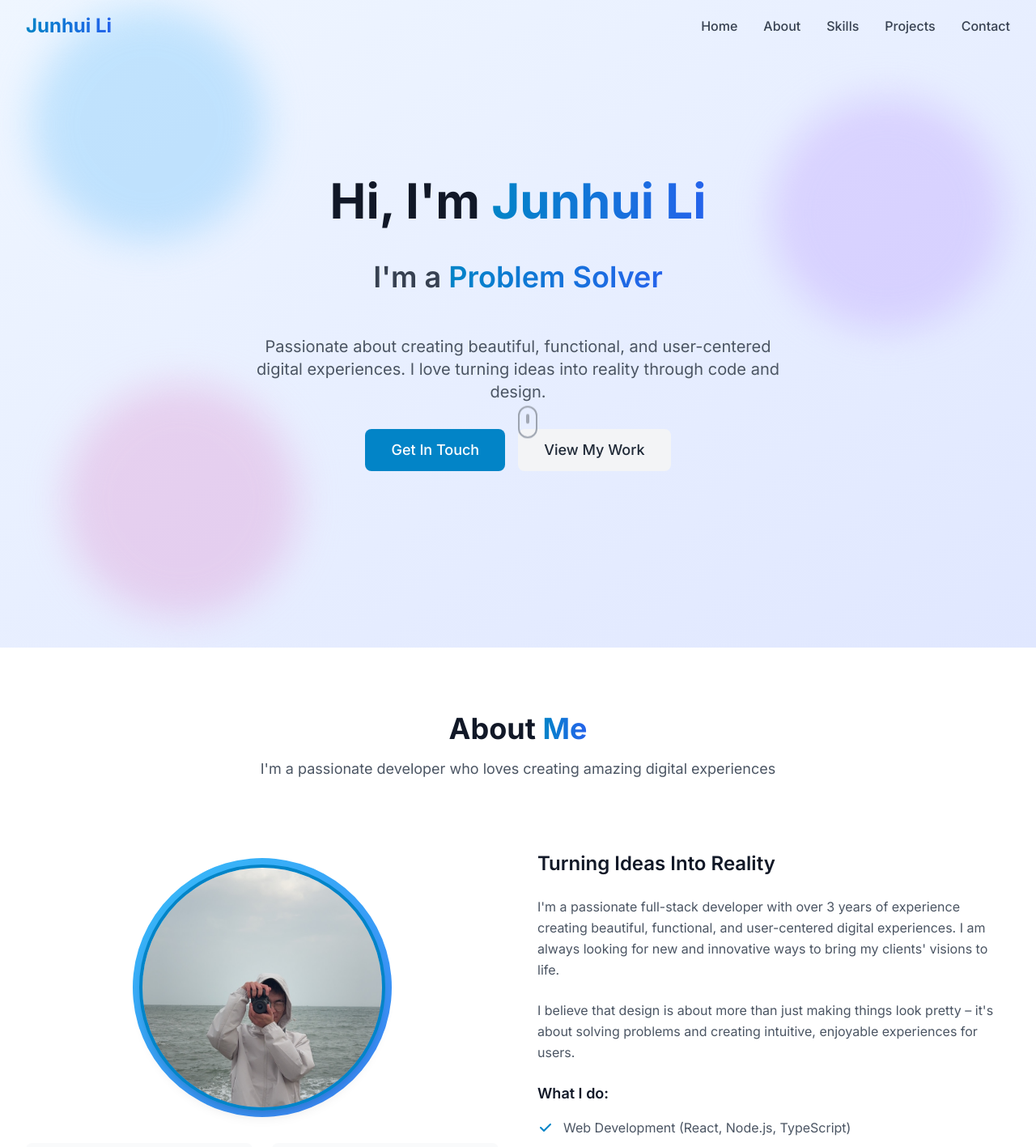
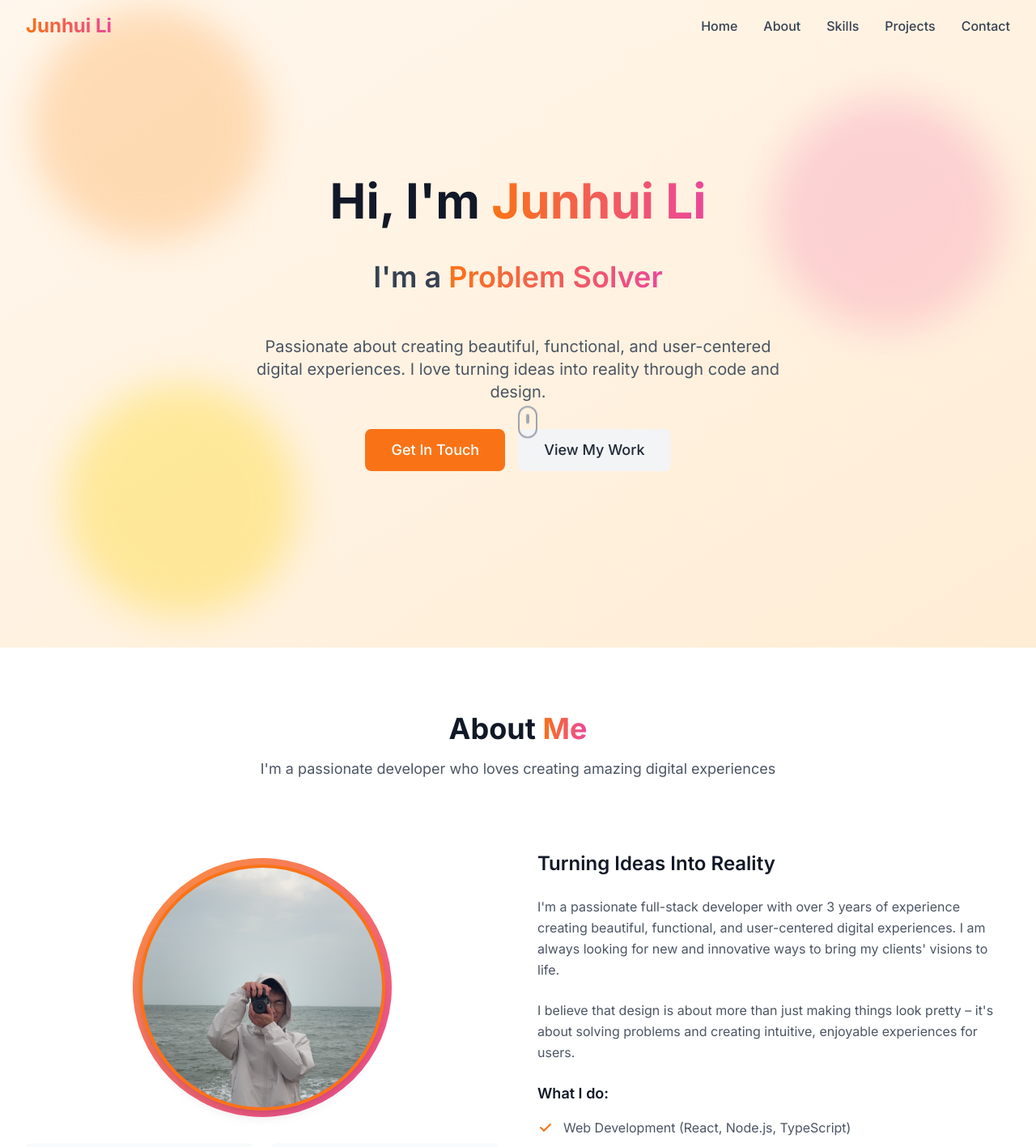
Before and after one commit to gotorion/personal-website, a React (Vite) app: page / in a window 1280 px wide. Shown: the top 1417 px of the page at 81% size. Built offline with nearby package versions, Linux system fonts and the light colour scheme.

Commit message:
Change site primary color

```diff
--- a/src/components/About.tsx
+++ b/src/components/About.tsx
@@ -23,8 +23,8 @@ const About = () => {
           <div className="space-y-8">
             <div className="relative">
               <div className="w-80 h-80 mx-auto relative">
-                <div className="absolute inset-0 bg-gradient-to-br from-primary-400 to-blue-500 rounded-full transform rotate-6"></div>
-                <div className="absolute inset-2 rounded-full overflow-hidden border-4 border-primary-600 shadow-lg">
+                <div className="absolute inset-0 bg-gradient-to-br from-orange-400 to-pink-500 rounded-full transform rotate-6"></div>
+                <div className="absolute inset-2 rounded-full overflow-hidden border-4 border-orange-500 shadow-lg">
                   <img
                     src="/me.jpeg"
                     alt="Junhui Li"
@@ -72,25 +72,25 @@ const About = () => {
               <h4 className="text-lg font-semibold text-gray-900">What I do:</h4>
               <ul className="space-y-2 text-gray-600">
                 <li className="flex items-center">
-                  <svg className="w-5 h-5 text-primary-600 mr-3" fill="currentColor" viewBox="0 0 20 20">
+                  <svg className="w-5 h-5 text-orange-500 mr-3" fill="currentColor" viewBox="0 0 20 20">
                     <path fillRule="evenodd" d="M16.707 5.293a1 1 0 010 1.414l-8 8a1 1 0 01-1.414 0l-4-4a1 1 0 011.414-1.414L8 12.586l7.293-7.293a1 1 0 011.414 0z" clipRule="evenodd" />
                   </svg>
                   Web Development (React, Node.js, TypeScript)
                 </li>
                 <li className="flex items-center">
-                  <svg className="w-5 h-5 text-primary-600 mr-3" fill="currentColor" viewBox="0 0 20 20">
+                  <svg className="w-5 h-5 text-orange-500 mr-3" fill="currentColor" viewBox="0 0 20 20">
                     <path fillRule="evenodd" d="M16.707 5.293a1 1 0 010 1.414l-8 8a1 1 0 01-1.414 0l-4-4a1 1 0 011.414-1.414L8 12.586l7.293-7.293a1 1 0 011.414 0z" clipRule="evenodd" />
                   </svg>
                   UI/UX Design & Prototyping
                 </li>
                 <li className="flex items-center">
-                  <svg className="w-5 h-5 text-primary-600 mr-3" fill="currentColor" viewBox="0 0 20 20">
+                  <svg className="w-5 h-5 text-orange-500 mr-3" fill="currentColor" viewBox="0 0 20 20">
                     <path fillRule="evenodd" d="M16.707 5.293a1 1 0 010 1.414l-8 8a1 1 0 01-1.414 0l-4-4a1 1 0 011.414-1.414L8 12.586l7.293-7.293a1 1 0 011.414 0z" clipRule="evenodd" />
                   </svg>
                   Mobile App Development
                 </li>
                 <li className="flex items-center">
-                  <svg className="w-5 h-5 text-primary-600 mr-3" fill="currentColor" viewBox="0 0 20 20">
+                  <svg className="w-5 h-5 text-orange-500 mr-3" fill="currentColor" viewBox="0 0 20 20">
                     <path fillRule="evenodd" d="M16.707 5.293a1 1 0 010 1.414l-8 8a1 1 0 01-1.414 0l-4-4a1 1 0 011.414-1.414L8 12.586l7.293-7.293a1 1 0 011.414 0z" clipRule="evenodd" />
                   </svg>
                   Database Design & Management
--- a/src/components/Contact.tsx
+++ b/src/components/Contact.tsx
@@ -98,7 +98,7 @@ const Contact = () => {
                   href={info.link}
                   className="flex items-center space-x-4 p-4 bg-white rounded-lg shadow-sm hover:shadow-md transition-shadow duration-200"
                 >
-                  <div className="flex-shrink-0 w-12 h-12 bg-primary-100 rounded-lg flex items-center justify-center text-primary-600">
+                  <div className="flex-shrink-0 w-12 h-12 bg-orange-100 rounded-lg flex items-center justify-center text-orange-500">
                     {info.icon}
                   </div>
                   <div>
@@ -121,7 +121,7 @@ const Contact = () => {
                   <a
                     key={index}
                     href={social.url}
-                    className="w-10 h-10 bg-primary-100 rounded-lg flex items-center justify-center text-primary-600 hover:bg-primary-200 transition-colors duration-200"
+                    className="w-10 h-10 bg-orange-100 rounded-lg flex items-center justify-center text-orange-500 hover:bg-orange-200 transition-colors duration-200"
                   >
                     <svg className="w-5 h-5" fill="currentColor" viewBox="0 0 24 24">
                       <path d={social.icon} />
@@ -163,7 +163,7 @@ const Contact = () => {
                     value={formData.name}
                     onChange={handleChange}
                     required
-                    className="w-full px-4 py-3 border border-gray-300 rounded-lg focus:ring-2 focus:ring-primary-500 focus:border-transparent transition-colors duration-200"
+                    className="w-full px-4 py-3 border border-gray-300 rounded-lg focus:ring-2 focus:ring-orange-400 focus:border-transparent transition-colors duration-200"
                     placeholder="Your name"
                   />
                 </div>
@@ -179,7 +179,7 @@ const Contact = () => {
                     value={formData.email}
                     onChange={handleChange}
                     required
-                    className="w-full px-4 py-3 border border-gray-300 rounded-lg focus:ring-2 focus:ring-primary-500 focus:border-transparent transition-colors duration-200"
+                    className="w-full px-4 py-3 border border-gray-300 rounded-lg focus:ring-2 focus:ring-orange-400 focus:border-transparent transition-colors duration-200"
                     placeholder="your.email@example.com"
                   />
                 </div>
@@ -196,7 +196,7 @@ const Contact = () => {
                   value={formData.subject}
                   onChange={handleChange}
                   required
-                  className="w-full px-4 py-3 border border-gray-300 rounded-lg focus:ring-2 focus:ring-primary-500 focus:border-transparent transition-colors duration-200"
+                  className="w-full px-4 py-3 border border-gray-300 rounded-lg focus:ring-2 focus:ring-orange-400 focus:border-transparent transition-colors duration-200"
                   placeholder="What's this about?"
                 />
               </div>
@@ -212,7 +212,7 @@ const Contact = () => {
                   onChange={handleChange}
                   required
                   rows={6}
-                  className="w-full px-4 py-3 border border-gray-300 rounded-lg focus:ring-2 focus:ring-primary-500 focus:border-transparent transition-colors duration-200 resize-none"
+                  className="w-full px-4 py-3 border border-gray-300 rounded-lg focus:ring-2 focus:ring-orange-400 focus:border-transparent transition-colors duration-200 resize-none"
                   placeholder="Tell me about your project..."
                 />
               </div>
--- a/src/components/Footer.tsx
+++ b/src/components/Footer.tsx
@@ -23,7 +23,7 @@ const Footer = () => {
                 <a
                   key={index}
                   href={social.url}
-                  className="w-10 h-10 bg-gray-800 rounded-lg flex items-center justify-center text-gray-400 hover:bg-primary-600 hover:text-white transition-colors duration-200"
+                  className="w-10 h-10 bg-gray-800 rounded-lg flex items-center justify-center text-gray-400 hover:bg-orange-500 hover:text-white transition-colors duration-200"
                 >
                   <svg className="w-5 h-5" fill="currentColor" viewBox="0 0 24 24">
                     <path d={social.icon} />
@@ -82,11 +82,11 @@ const Footer = () => {
 
         {/* Bottom bar */}
         <div className="border-t border-gray-800 mt-12 pt-8">
-          <div className="flex flex-col md:flex-row justify-between items-center">
+          <div className="w-full flex flex-col md:flex-row justify-between items-center text-center md:text-left gap-4">
             <p className="text-gray-400 text-sm">
               © {currentYear} Junhui Li. All rights reserved.
             </p>
-            <div className="flex space-x-6 mt-4 md:mt-0">
+            <div className="flex flex-col md:flex-row gap-2 md:gap-6">
               <a href="#" className="text-gray-400 hover:text-white text-sm transition-colors duration-200">
                 Privacy Policy
               </a>
--- a/src/components/Header.tsx
+++ b/src/components/Header.tsx
@@ -52,7 +52,7 @@ const Header = () => {
               <button
                 key={item.name}
                 onClick={() => scrollToSection(item.href)}
-                className="text-gray-700 hover:text-primary-600 font-medium transition-colors duration-200"
+                className="text-gray-700 hover:text-orange-500 font-medium transition-colors duration-200"
               >
                 {item.name}
               </button>
@@ -63,7 +63,7 @@ const Header = () => {
           <div className="md:hidden">
             <button
               onClick={() => setIsMobileMenuOpen(!isMobileMenuOpen)}
-              className="text-gray-700 hover:text-primary-600 focus:outline-none"
+              className="text-gray-700 hover:text-orange-500 focus:outline-none"
             >
               <svg
                 className="h-6 w-6"
@@ -99,7 +99,7 @@ const Header = () => {
                 <button
                   key={item.name}
                   onClick={() => scrollToSection(item.href)}
-                  className="block w-full text-left px-3 py-2 text-gray-700 hover:text-primary-600 hover:bg-gray-50 rounded-md font-medium transition-colors duration-200"
+                  className="block w-full text-left px-3 py-2 text-gray-700 hover:text-orange-500 hover:bg-gray-50 rounded-md font-medium transition-colors duration-200"
                 >
                   {item.name}
                 </button>
--- a/src/components/Hero.tsx
+++ b/src/components/Hero.tsx
@@ -27,10 +27,10 @@ const Hero = () => {
   return (
     <section id="home" className="min-h-screen flex items-center justify-center relative overflow-hidden">
       {/* Background decoration */}
-      <div className="absolute inset-0 bg-gradient-to-br from-blue-50 to-indigo-100">
-        <div className="absolute top-20 left-10 w-72 h-72 bg-primary-200 rounded-full mix-blend-multiply filter blur-xl opacity-70 animate-bounce-slow"></div>
-        <div className="absolute top-40 right-10 w-72 h-72 bg-purple-200 rounded-full mix-blend-multiply filter blur-xl opacity-70 animate-bounce-slow" style={{ animationDelay: '1s' }}></div>
-        <div className="absolute -bottom-8 left-20 w-72 h-72 bg-pink-200 rounded-full mix-blend-multiply filter blur-xl opacity-70 animate-bounce-slow" style={{ animationDelay: '2s' }}></div>
+      <div className="absolute inset-0 bg-gradient-to-br from-orange-50 to-orange-100">
+        <div className="absolute top-20 left-10 w-72 h-72 bg-orange-200 rounded-full mix-blend-multiply filter blur-xl opacity-70 animate-bounce-slow"></div>
+        <div className="absolute top-40 right-10 w-72 h-72 bg-pink-200 rounded-full mix-blend-multiply filter blur-xl opacity-70 animate-bounce-slow" style={{ animationDelay: '1s' }}></div>
+        <div className="absolute -bottom-8 left-20 w-72 h-72 bg-yellow-200 rounded-full mix-blend-multiply filter blur-xl opacity-70 animate-bounce-slow" style={{ animationDelay: '2s' }}></div>
       </div>
 
       <div className="relative z-10 text-center px-4 sm:px-6 lg:px-8 max-w-4xl mx-auto">
--- a/src/components/Projects.tsx
+++ b/src/components/Projects.tsx
@@ -97,7 +97,7 @@ const Projects = () => {
               onClick={() => setActiveFilter(filter.id)}
               className={`px-6 py-2 rounded-full font-medium transition-all duration-200 ${
                 activeFilter === filter.id
-                  ? 'bg-primary-600 text-white shadow-lg'
+                  ? 'bg-orange-500 text-white shadow-lg'
                   : 'bg-gray-100 text-gray-700 hover:bg-gray-200'
               }`}
             >
@@ -146,7 +146,7 @@ const Projects = () => {
                   {project.technologies.map((tech, index) => (
                     <span
                       key={index}
-                      className="px-3 py-1 bg-primary-100 text-primary-700 text-sm rounded-full font-medium"
+                      className="px-3 py-1 bg-orange-100 text-orange-700 text-sm rounded-full font-medium"
                     >
                       {tech}
                     </span>
--- a/src/index.css
+++ b/src/index.css
@@ -16,7 +16,7 @@
 
 @layer components {
   .btn-primary {
-    @apply bg-primary-600 hover:bg-primary-700 text-white font-medium py-2 px-4 rounded-lg transition-colors duration-200;
+    @apply bg-orange-500 hover:bg-orange-600 text-white font-medium py-2 px-4 rounded-lg transition-colors duration-200;
   }
 
   .btn-secondary {
@@ -28,6 +28,6 @@
   }
 
   .gradient-text {
-    @apply bg-gradient-to-r from-primary-600 to-blue-600 bg-clip-text text-transparent;
+    @apply bg-gradient-to-r from-orange-500 to-pink-500 bg-clip-text text-transparent;
   }
 }
```
Also changed, not shown: src/components/Skills.tsx (line endings or trailing spaces).
